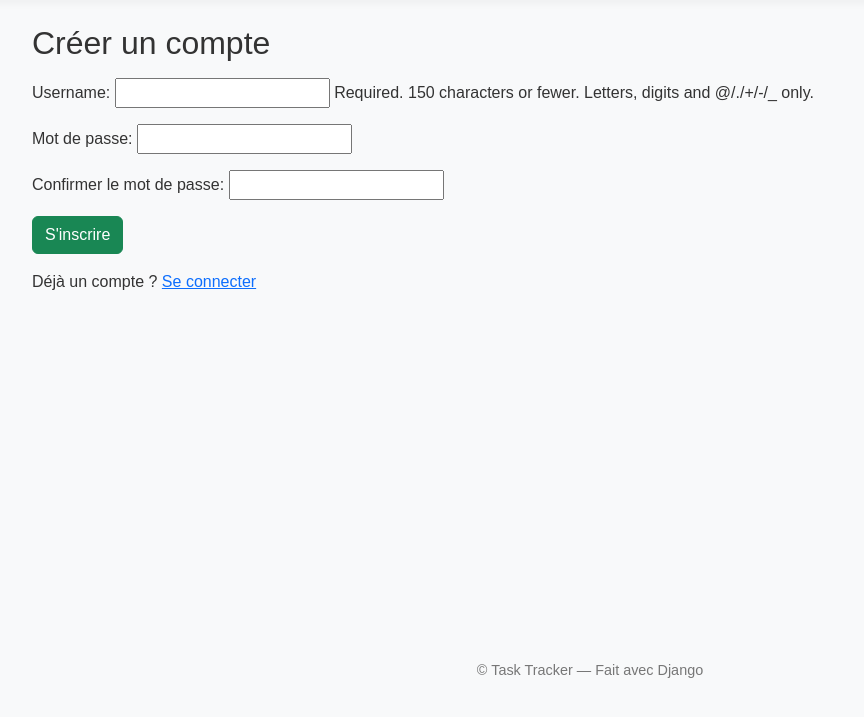
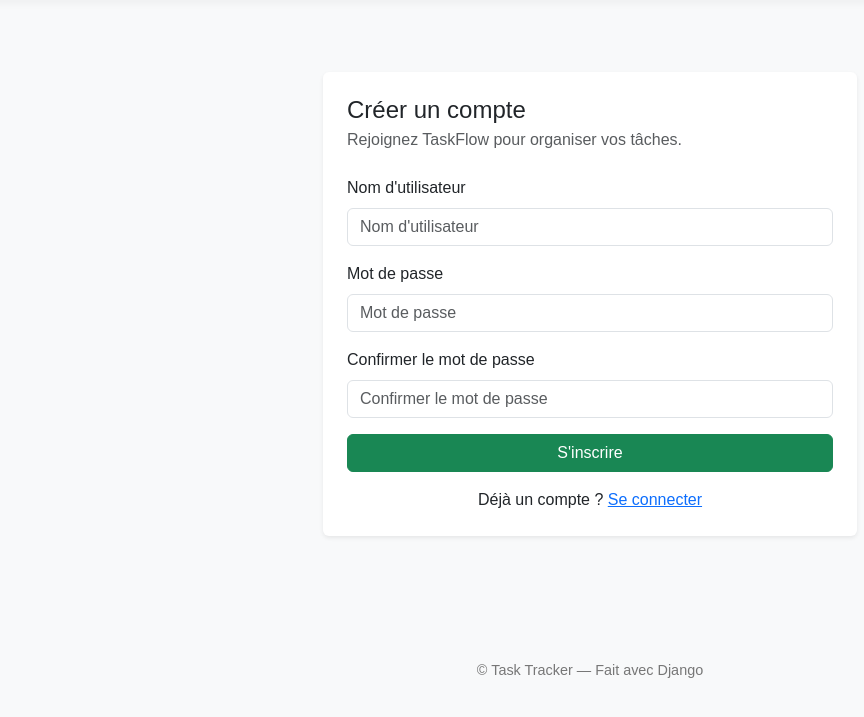
Before and after one commit to hamerlock/task-tracker, a Django app: page /auth/register/ in a window 1280 px wide. Shown: the part 70-787 px from the top of the page, without its empty margins (50-914 px from the left). Run offline with Django 5.2, Linux system fonts and the light colour scheme.

Commit message:
Gestion form auth, passage FR et vues

```diff
--- a/backend/auth/forms.py
+++ b/backend/auth/forms.py
@@ -19,6 +19,23 @@ class RegisterForm(forms.ModelForm):
         model = User
         fields = ["username"]
 
+    def __init__(self, *args, **kwargs):
+        super().__init__(*args, **kwargs)
+        # Bootstrap styling
+        self.fields['username'].widget.attrs.update({'class': 'form-control', 'placeholder': "Nom d'utilisateur"})
+        self.fields['password'].widget.attrs.update({'class': 'form-control', 'placeholder': 'Mot de passe'})
+        self.fields['password_confirm'].widget.attrs.update({'class': 'form-control', 'placeholder': 'Confirmer le mot de passe'})
+        # Messages d'erreur en français
+        self.fields['username'].error_messages.update({'required': "Le nom d'utilisateur est requis."})
+        self.fields['password'].error_messages.update({'required': "Le mot de passe est requis."})
+        self.fields['password_confirm'].error_messages.update({'required': "La confirmation du mot de passe est requise."})
+
+    def clean_username(self):
+        username = self.cleaned_data.get("username")
+        if username and User.objects.filter(username__iexact=username).exists():
+            raise forms.ValidationError("Ce nom d'utilisateur est déjà pris.")
+        return username
+
     def clean_password_confirm(self):
         password = self.cleaned_data.get("password")
         password_confirm = self.cleaned_data.get("password_confirm")
@@ -34,8 +51,21 @@ class RegisterForm(forms.ModelForm):
         return user
 
 
-
 # Formulaire de connexion (basé sur celui de Django)
 class LoginForm(AuthenticationForm):
+    error_messages = {
+        'invalid_login': "Identifiants invalides. Vérifiez le nom d'utilisateur et le mot de passe.",
+        'inactive': "Ce compte est inactif.",
+    }
+
     username = forms.CharField(label="Nom d'utilisateur")
     password = forms.CharField(label="Mot de passe", widget=forms.PasswordInput)
+
+    def __init__(self, *args, **kwargs):
+        super().__init__(*args, **kwargs)
+        # Bootstrap styling
+        self.fields['username'].widget.attrs.update({'class': 'form-control', 'placeholder': "Nom d'utilisateur"})
+        self.fields['password'].widget.attrs.update({'class': 'form-control', 'placeholder': 'Mot de passe'})
+        # Messages d'erreur en français
+        self.fields['username'].error_messages.update({'required': "Le nom d'utilisateur est requis."})
+        self.fields['password'].error_messages.update({'required': "Le mot de passe est requis."})
--- a/backend/auth/templates/auth/register.html
+++ b/backend/auth/templates/auth/register.html
@@ -1,11 +1,45 @@
 {% extends 'base.html' %}
 {% block title %}Inscription{% endblock %}
 {% block content %}
-<h2>Créer un compte</h2>
-<form method="post" class="mt-3">
-    {% csrf_token %}
-    {{ form.as_p }}
-    <button type="submit" class="btn btn-success">S'inscrire</button>
-</form>
-<p class="mt-3">Déjà un compte ? <a href="{% url 'auth:login' %}">Se connecter</a></p>
+<div class="d-flex align-items-center justify-content-center" style="min-height: 70vh;">
+  <div class="row justify-content-center w-100">
+    <div class="col-12 col-md-8 col-lg-6">
+      <div class="card shadow-sm border-0">
+        <div class="card-body p-4">
+          <h2 class="h4 mb-1">Créer un compte</h2>
+          <p class="text-muted mb-4">Rejoignez TaskFlow pour organiser vos tâches.</p>
+          <form method="post" novalidate>
+            {% csrf_token %}
+            {% if form.non_field_errors %}
+            <div class="alert alert-danger small">{{ form.non_field_errors }}</div>
+            {% endif %}
+            <div class="mb-3">
+              <label class="form-label" for="{{ form.username.id_for_label }}">Nom d'utilisateur</label>
+              {{ form.username }}
+              {% if form.username.errors %}
+                <div class="invalid-feedback d-block">{{ form.username.errors|striptags }}</div>
+              {% endif %}
+            </div>
+            <div class="mb-3">
+              <label class="form-label" for="{{ form.password.id_for_label }}">Mot de passe</label>
+              {{ form.password }}
+              {% if form.password.errors %}
+                <div class="invalid-feedback d-block">{{ form.password.errors|striptags }}</div>
+              {% endif %}
+            </div>
+            <div class="mb-3">
+              <label class="form-label" for="{{ form.password_confirm.id_for_label }}">Confirmer le mot de passe</label>
+              {{ form.password_confirm }}
+              {% if form.password_confirm.errors %}
+                <div class="invalid-feedback d-block">{{ form.password_confirm.errors|striptags }}</div>
+              {% endif %}
+            </div>
+            <button type="submit" class="btn btn-success w-100">S'inscrire</button>
+          </form>
+          <p class="mt-3 mb-0 text-center">Déjà un compte ? <a href="{% url 'auth:login' %}">Se connecter</a></p>
+        </div>
+      </div>
+    </div>
+  </div>
+</div>
 {% endblock %}
--- a/backend/auth/views.py
+++ b/backend/auth/views.py
@@ -14,7 +14,7 @@ def register_view(request):
         if form.is_valid():
             form.save()
             messages.success(request, "Compte créé avec succès ! Vous pouvez maintenant vous connecter.")
-            return redirect("login")
+            return redirect("auth:login")
     else:
         form = RegisterForm()
 
--- a/backend/tasktracker/settings.py
+++ b/backend/tasktracker/settings.py
@@ -26,7 +26,7 @@ SECRET_KEY = 'django-insecure-texj74qt1scv@(7=f%b@8(pddw6cu2-icrslw+7n36ptf_ff0y
 # SECURITY WARNING: don't run with debug turned on in production!
 DEBUG = os.getenv("APP_ENV", "prod") == "dev"
 
-# Pour le développement local, on autorise toutes les origines (à ne pas faire en production)
+# Pour le développement local, on autorise toutes les origines (Ã  ne pas faire en production)
 ALLOWED_HOSTS = ['*']
 
 
@@ -50,6 +50,7 @@ INSTALLED_APPS = [
 MIDDLEWARE = [
     'django.middleware.security.SecurityMiddleware',
     'django.contrib.sessions.middleware.SessionMiddleware',
+    'django.middleware.locale.LocaleMiddleware',
     'django.middleware.common.CommonMiddleware',
     'django.middleware.csrf.CsrfViewMiddleware',
     'django.contrib.auth.middleware.AuthenticationMiddleware',
@@ -114,7 +115,7 @@ AUTH_PASSWORD_VALIDATORS = [
 # Internationalization
 # https://docs.djangoproject.com/en/5.2/topics/i18n/
 
-LANGUAGE_CODE = 'en-us'
+LANGUAGE_CODE = 'fr'
 
 TIME_ZONE = 'Europe/Paris'
 
```
Also changed, not shown: backend/auth/templates/auth/login.html (+34 -7 lines).
